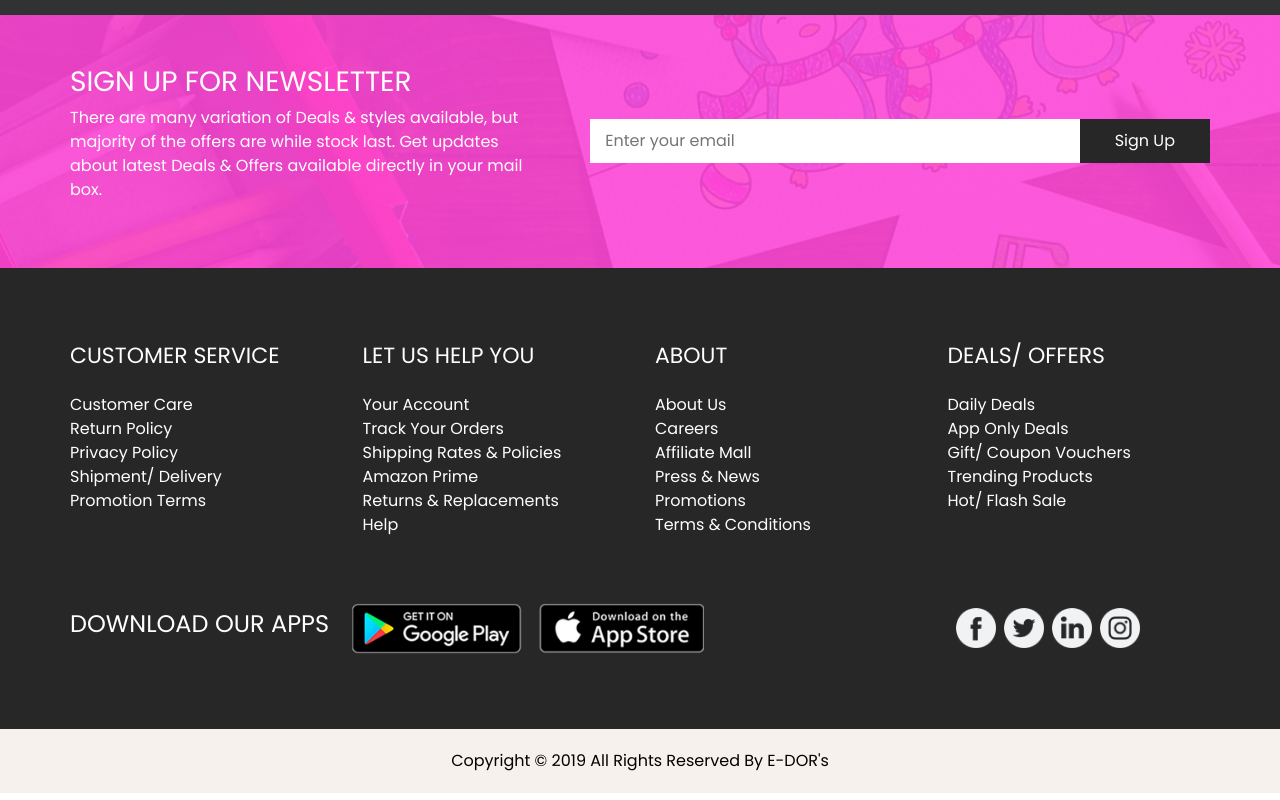
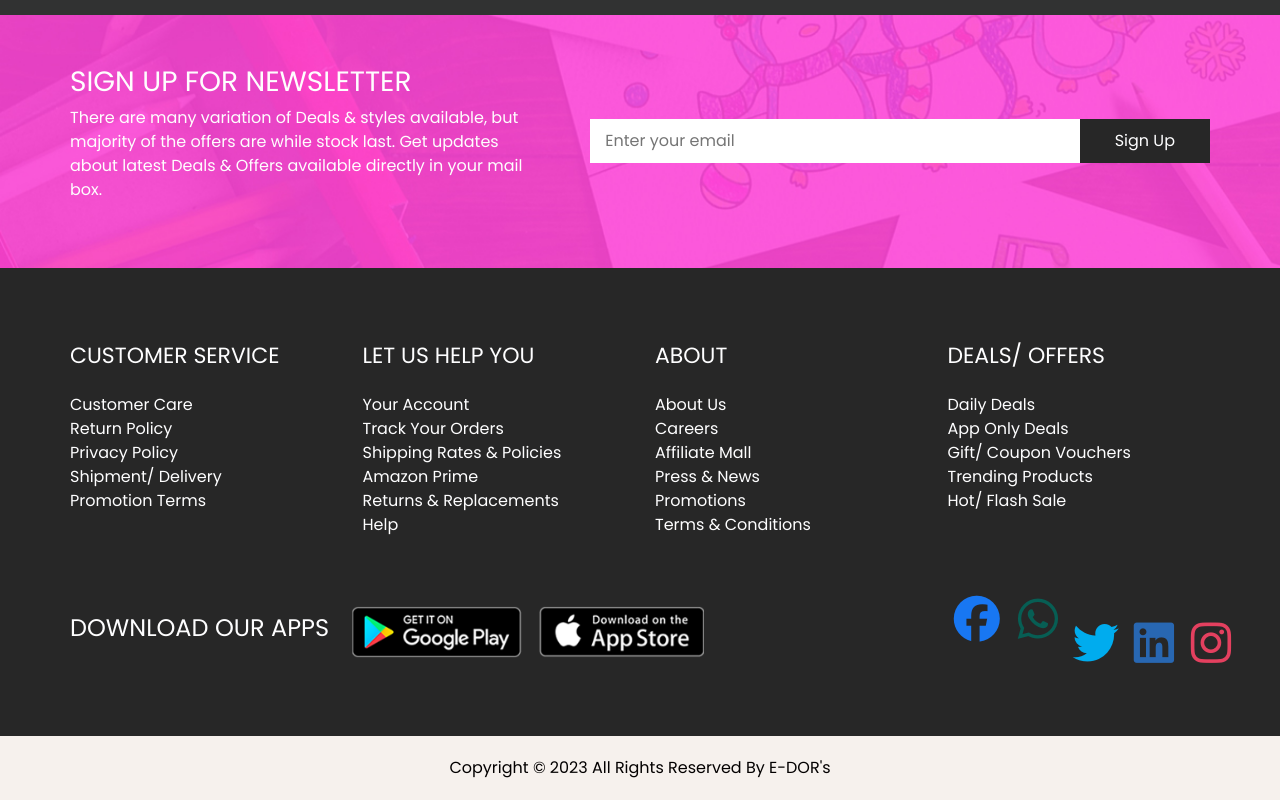
Before and after one commit to DorLay44/online-shopping-mall, a plain HTML site: page index.html in a window 1280 px wide. Shown: the part 3983-4783 px from the top of the page. Drawn offline with Linux system fonts and the light colour scheme.

Commit message:
Add files via upload

```diff
--- a/index.html
+++ b/index.html
@@ -11,7 +11,6 @@
   <meta name="keywords" content="" />
   <meta name="description" content="" />
   <meta name="author" content="" />
-
   <title>Mall+</title>
 
   <!-- bootstrap core css -->
@@ -23,6 +22,7 @@
   <link href="css/style.css" rel="stylesheet" />
   <!-- responsive style -->
   <link href="css/responsive.css" rel="stylesheet" />
+  <link rel="stylesheet" href="css/fontawesome-free-6.4.0-web/css/all.css">
 </head>
 
 <body>
@@ -911,22 +911,28 @@
             <div class="info_social">
               <div>
                 <a href="https://www.facebook.com/dorleeredeemer.ekeke">
-                  <img src="images/fb.png" alt="">
+                  <big><big><i class="fa-brands fa-facebook fa-beat fa-2xl" style="color: #1877F2;"></i></big></big>
+                </a>
+              </div>&nbsp
+              <div>
+                <a href="https://wa.me/qr/BPUJYZBF5LEDE1">
+                  <big><big><i class="fa-brands fa-whatsapp fa-beat fa-2xl" style="color: #075E54;"></i></big></big>
                 </a>
               </div>
-              <div>
-                <a href="">
-                  <img src="images/twitter.png" alt="">
+              <div>&nbsp
+                <a href="https://www.twitter.com/Dorlee_Redeemer">
+                  <big><big><i class="fa-brands fa-twitter fa-beat fa-2xl" style="color: #00acee;"></i>
+                  </big></big>
                 </a>
               </div>
-              <div>
-                <a href="">
-                  <img src="images/linkedin.png" alt="">
+              <div>&nbsp
+                <a href="https://www.linkedin.com/in/dorlee-r-ekeke-593a04199">
+                  <Big><Big><i class="fa-brands fa-linkedin fa-beat fa-2xl" style="color: #2867B2;"></i></Big></Big>
                 </a>
               </div>
-              <div>
-                <a href="www.instagram.com/dorlee_redeemer?r=nametag">
-                  <img src="images/instagram.png" alt="">
+              <div>&nbsp
+                <a href="https://www.instagram.com/dorlee_redeemer?r=nametag">
+                  <Big><Big><i class="fa-brands fa-instagram fa-bounce fa-2xl" style="color: #E4405F;"></i></Big></Big>
                 </a>
               </div>
             </div>
@@ -941,7 +947,7 @@
   <!-- footer section -->
   <section class="container-fluid footer_section">
     <p>
-      Copyright &copy; 2019 All Rights Reserved By
+      Copyright &copy; 2023 All Rights Reserved By
       <a href="https://www.facebook.com/dorleeredeemer.ekeke">E-DOR's</a>
     </p>
   </section>
```
